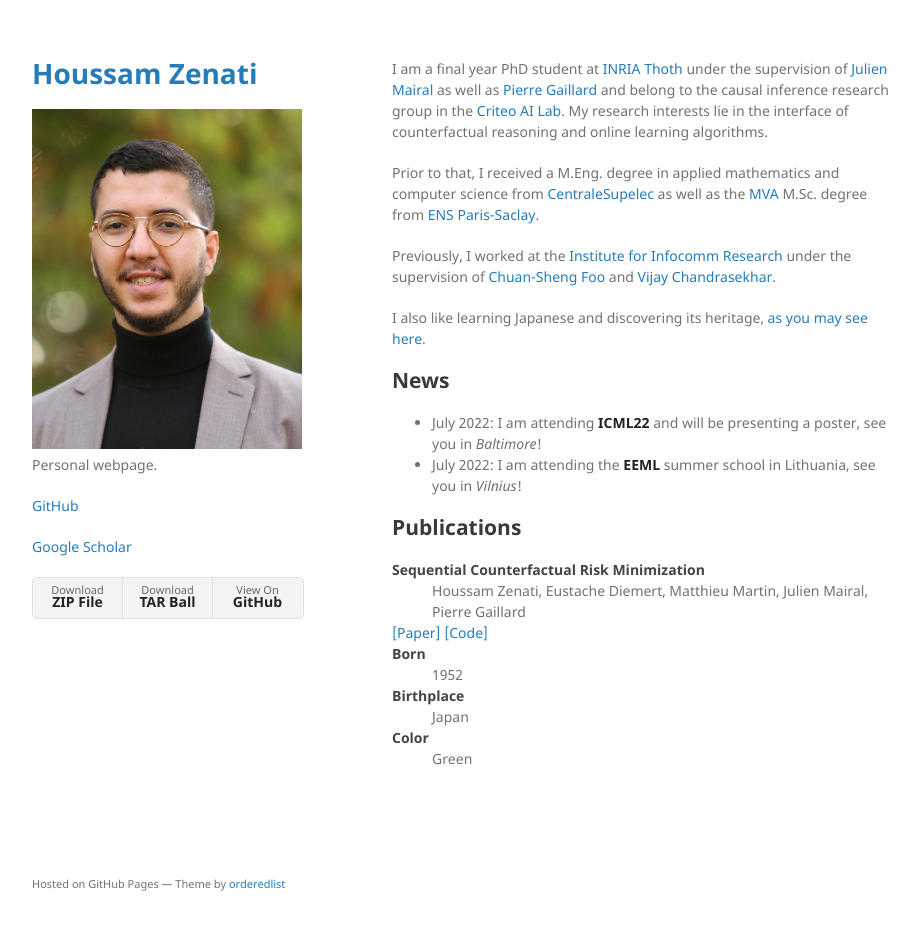
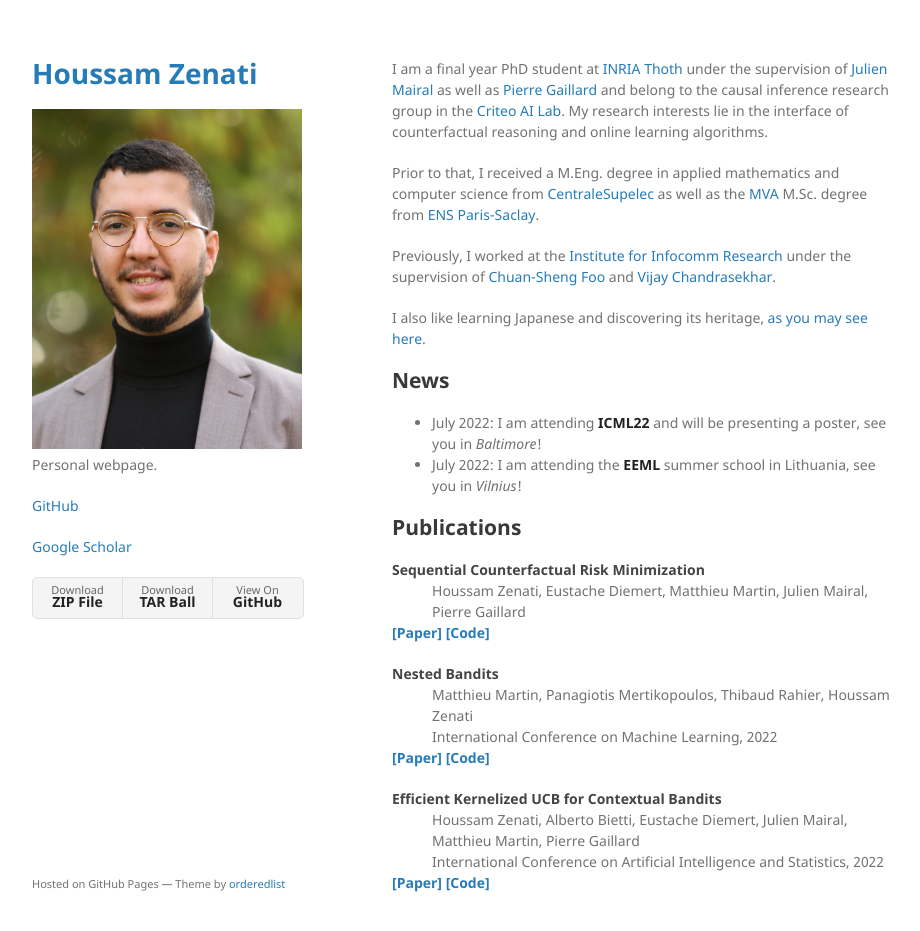
Before and after one commit to houssamzenati/houssamzenati.github.io, a Jekyll site: the page built from index.md, in a window 1280 px wide and 963 px high. Shown: the top 931 px of the window, without its empty margins (178-1098 px from the left). Built offline with Jekyll 4.4.1, drawn with Linux system fonts in a browser that asks for light colours.

Commit message:
publications work in progress

```diff
--- a/index.md
+++ b/index.md
@@ -24,13 +24,23 @@ I also like learning Japanese and discovering its heritage, [as you may see here
 <dl>
 <dt>Sequential Counterfactual Risk Minimization</dt>
 <dd>Houssam Zenati, Eustache Diemert, Matthieu Martin, Julien Mairal, Pierre Gaillard</dd>
+<h4>
 <a class="label label-info" href="https://www.w3schools.com/html/">[Paper]</a>
-<a class="label label-info" href="https://github.com/monniert/dti-clustering">[Code]</a>
+<a class="label label-info" href="https://github.com/monniert/dti-clustering">[Code]</a></h4>
 
-<dt>Born</dt>
-<dd>1952</dd>
-<dt>Birthplace</dt>
-<dd>Japan</dd>
-<dt>Color</dt>
-<dd>Green</dd>
+<dt>Nested Bandits</dt>
+<dd>Matthieu Martin, Panagiotis Mertikopoulos, Thibaud Rahier, Houssam Zenati</dd>
+<dd>International Conference on Machine Learning, 2022</dd>
+<h4>
+<a class="label label-info" href="https://proceedings.mlr.press/v162/martin22a/martin22a.pdf">[Paper]</a>
+<a class="label label-info" href="https://github.com/criteo-research/Nested-Exponential-Weights">[Code]</a></h4>
+
+<dt>Efficient Kernelized UCB for Contextual Bandits </dt>
+<dd>Houssam Zenati, Alberto Bietti, Eustache Diemert, Julien Mairal, Matthieu Martin, Pierre Gaillard</dd>
+<dd>International Conference on Artificial Intelligence and Statistics, 2022</dd>
+<h4>
+<a class="label label-info" href="https://proceedings.mlr.press/v151/zenati22a.html">[Paper]</a>
+<a class="label label-info" href="https://github.com/criteo-research/Efficient-Kernel-UCB">[Code]</a></h4>
+
+
 </dl>
```
